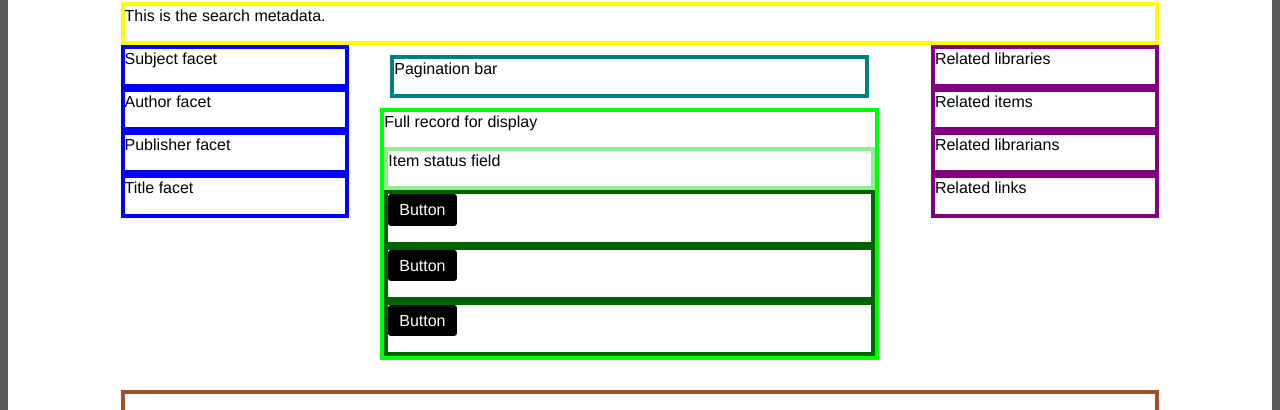
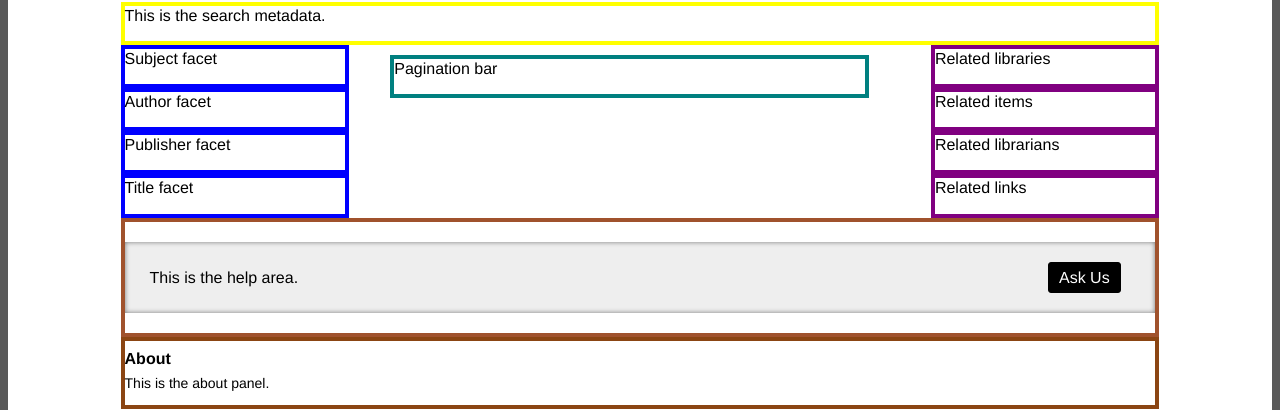
Before and after one commit to MITLibraries/disco-poc-vue, a Vue app: page / in a window 1280 px wide. Shown: the part 281-691 px from the top of the page. Built offline with nearby package versions, Linux system fonts and the light colour scheme.

Commit message:
Remove full record stub component from App.vue

```diff
--- a/src/App.vue
+++ b/src/App.vue
@@ -33,7 +33,6 @@
               v-bind:key="result.id"
             />
             <Pagination msg="Pagination bar" />
-            <Record msg="Full record for display" />
           </div>
           <div class="col1q-r">
             <Related msg="Related libraries" />
@@ -59,7 +58,6 @@ import Header from "./components/Header.vue";
 import Help from "./components/Help.vue";
 import Item from "./components/Item.vue";
 import Pagination from "./components/Pagination.vue";
-import Record from "./components/Record.vue";
 import Related from "./components/Related.vue";
 import SearchForm from "./components/SearchForm.vue";
 
@@ -74,7 +72,6 @@ export default {
     Help,
     Item,
     Pagination,
-    Record,
     Related,
     SearchForm
   },
```
